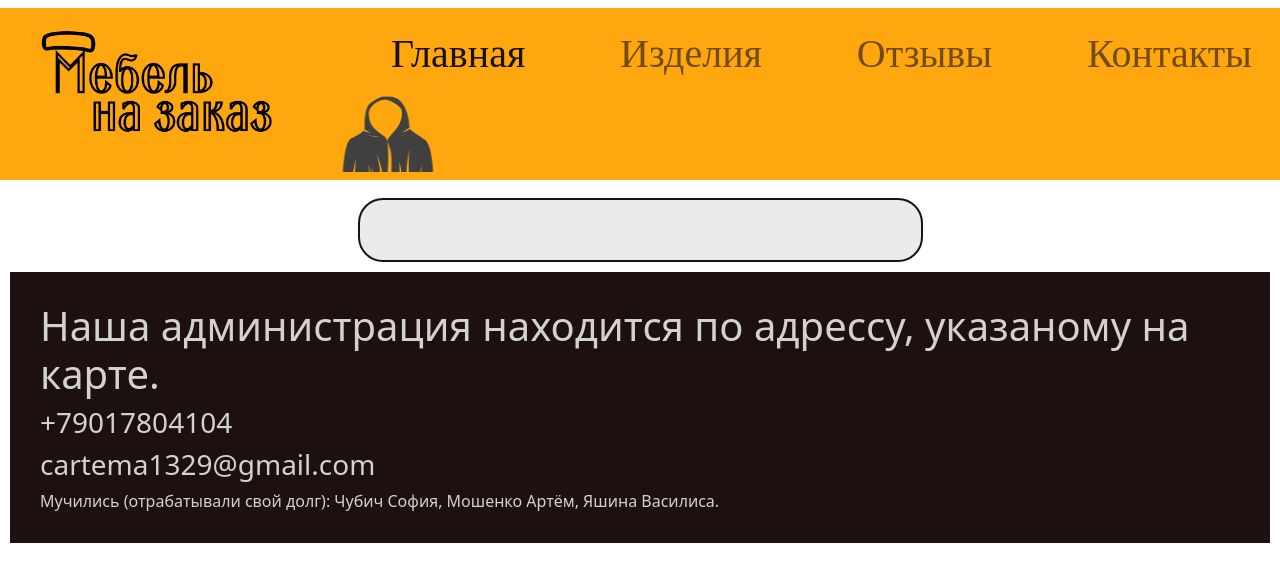
After one commit to VasilisaYashina/mebel_project, a Flask app: template mebel-proj/templates/contacts.html in a window 1280 px wide. The commit adds this page. Shown: the top 582 px of the page. Run offline with Flask 2, Linux system fonts and the light colour scheme; the template is opened without the code that fills it, so the values that code supplies are empty.

Commit message:
мозг вмер, сил дофига, три часа ночи

```diff
--- a/mebel-proj/main.py
+++ b/mebel-proj/main.py
@@ -12,7 +12,7 @@ def news():
     with open("package.json", "rt", encoding="utf8") as f:
         news_list = json.loads(f.read())
     print(news_list)
-    return render_template('notes.html', news=news_list)
+    return render_template('contacts.html', news=news_list)
 
 if __name__ == '__main__':
     app.run(port=8080, host='127.0.0.1')
--- a/mebel-proj/static/css/style2.css
+++ b/mebel-proj/static/css/style2.css
@@ -15,7 +15,7 @@ margin-left: 0px;
 .nav-item{
 font-family: "Amazing Grotesk", serif;
 font-size: 250%;
-margin-left: 15px;
+margin-left: 55px;
 }
 
 .def{
--- /dev/null
+++ b/mebel-proj/static/css/style5.css
@@ -0,0 +1,24 @@
+.inform{
+    margin-left: auto;
+    margin-right: auto;
+    margin-top: 10px;
+    max-width: 565px;
+    background-color: #ebebeb;
+    border: 2px solid #1c110f;
+    border-radius: 25px;
+    padding: 30px;
+}
+
+text{
+    text-align: center;
+}
+
+.block1{
+    max-width: auto;
+    background-color: #1c110f;
+    padding: 30px;
+    margin-left: 10px;
+    margin-right: 10px;
+    color: #d2d2d2;
+    margin-top: 10px;
+}
--- /dev/null
+++ b/mebel-proj/templates/contacts.html
@@ -0,0 +1,27 @@
+<!DOCTYPE html>
+<html lang="en">
+<head>
+    <meta charset="UTF-8">
+    <title>Title</title>
+    <link rel="stylesheet" href="static/css/style5.css">
+    <link href="https://cdn.jsdelivr.net/npm/bootstrap@5.1.3/dist/css/bootstrap.min.css" rel="stylesheet" integrity="sha384-1BmE4kWBq78iYhFldvKuhfTAU6auU8tT94WrHftjDbrCEXSU1oBoqyl2QvZ6jIW3" crossorigin="anonymous"></head>
+
+</head>
+{% extends "base.html" %}
+{% block content %}
+
+<body>
+<div class="inform">
+    <script type="text/javascript" charset="utf-8" async src="https://api-maps.yandex.ru/services/constructor/1.0/js/?um=constructor%3A1dbfaab68c7d452d37027dcc92b0dcbc12f7ba60ac6d1b6bf2ffec237eb2a59f&amp;width=500&amp;height=400&amp;lang=ru_RU&amp;scroll=true"></script>
+</div>
+</body>
+<div class="block1">
+    <h1>Наша администрация находится по адрессу, указаному на карте.</h1>
+    <h3>+79017804104</h3>
+    <h3>cartema1329@gmail.com</h3>
+    <text>Мучились (отрабатывали свой долг):
+        Чубич София, Мошенко Артём, Яшина Василиса.
+    </text>
+  </div>
+{% endblock %}
+</html>
```
